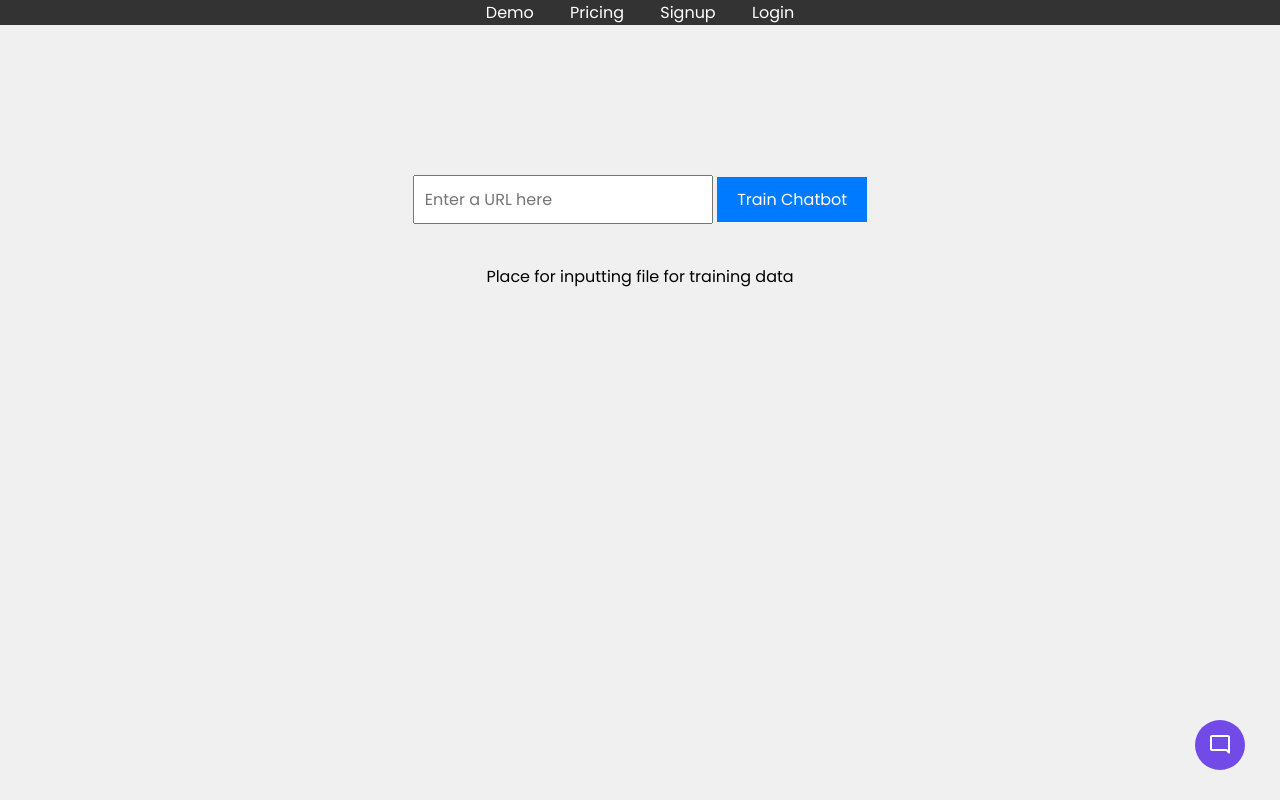
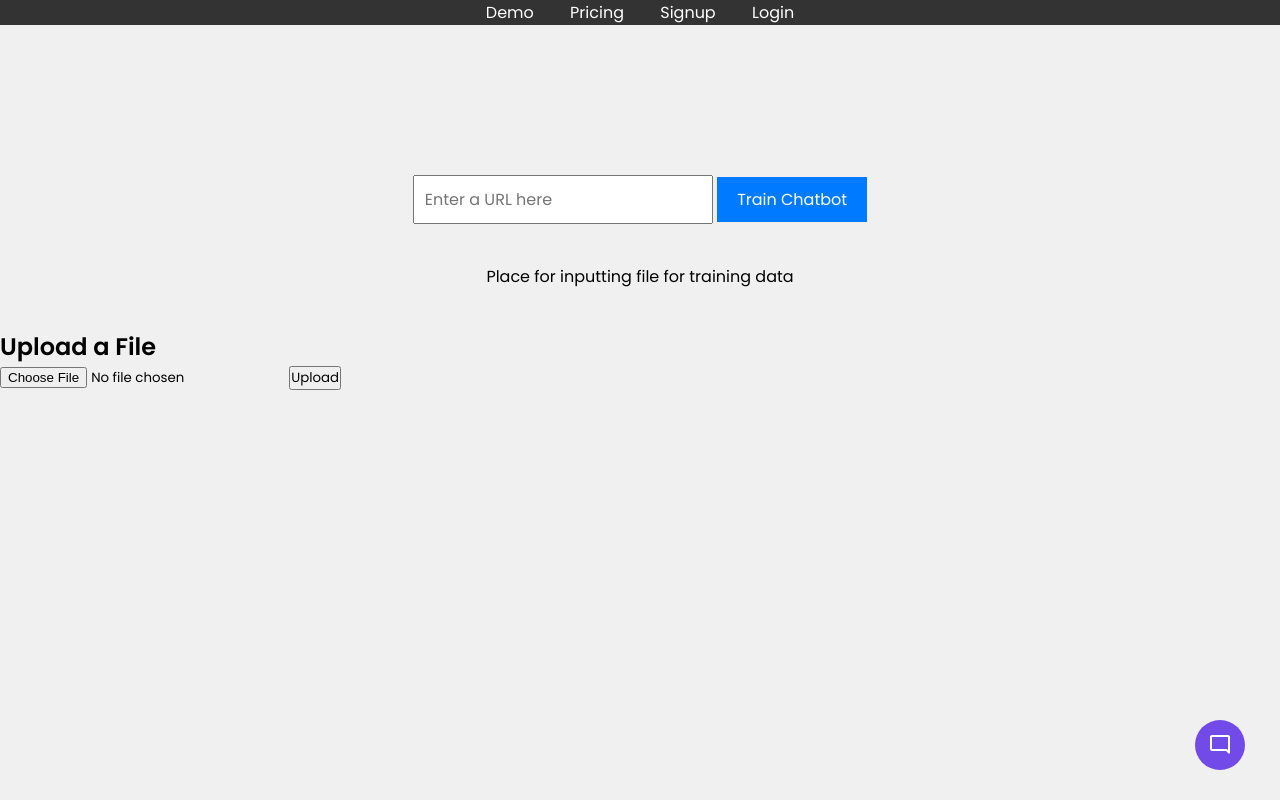
Before and after one commit to hughj095/Nodebot, a website: page public/index.html in a window 1280 px wide. Drawn offline with nearby package versions, Linux system fonts and the light colour scheme.

Commit message:
Update index.html

```diff
--- a/public/index.html
+++ b/public/index.html
@@ -24,6 +24,12 @@
         <p>Place for inputting file for training data</p>
     </div>
 
+    <h2>Upload a File</h2>
+    <form enctype="multipart/form-data" action="upload.php" method="post">
+        <input type="file" name="file" accept=".pdf, .doc, .docx, .xls, .xlsx, .txt">
+        <input type="submit" value="Upload">
+    </form>
+
     <!-- end of new code -->
 
     <button class="chatbot-toggler">
```
